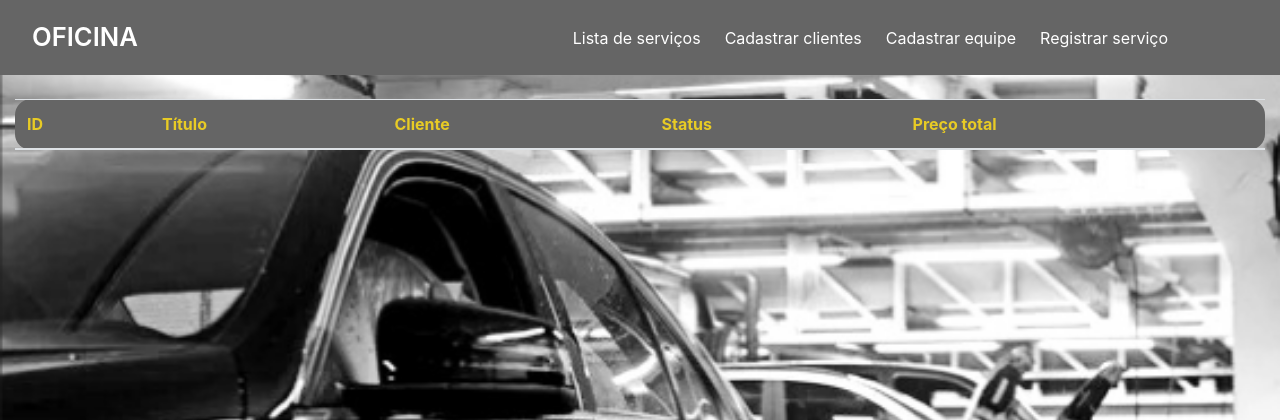
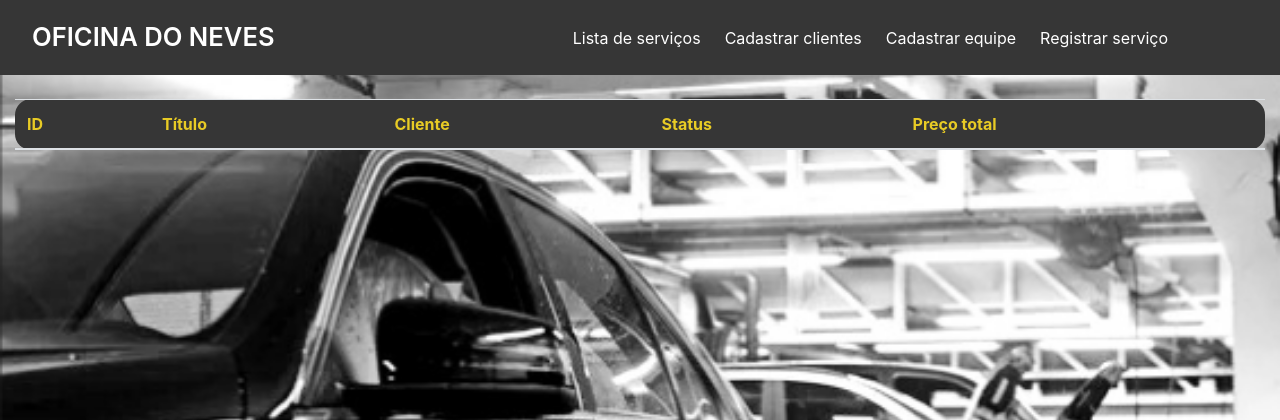
Before and after one commit to neves1234/OficinaPython, a Django app: page /servicos/listar_servico/ in a window 1280 px wide. Shown: the top 420 px of the page. Run offline with Django 5.2, Linux system fonts and the light colour scheme; the visitor is signed in with stand-in values (Sample User, id 1); data that the repository does not hold is empty; parts of the project's set-up code (start-up, migrations or seed data) failed here and were passed over.

Commit message:
Commit 3

```diff
--- a/equipes/templates/equipes.html
+++ b/equipes/templates/equipes.html
@@ -15,7 +15,7 @@
 
             <div id="adicionar-equipe" class="adicionar-equipe">
                 <form action="{% url 'equipes' %}" method="POST">{% csrf_token %}
-                    <p>Nome:</p>
+                    <p>Nome da equipe:</p>
                     <input type="text" class="form-control" placeholder="Nome" name="nome" value="{{nome}}">
                     <br><br>
                     <div class="add-mecanicos">
--- a/templates/static/clientes/css/clientes.css
+++ b/templates/static/clientes/css/clientes.css
@@ -27,7 +27,7 @@ body {
 .container {
     width: 33%;
     padding: 2rem;
-    background-color: #656565;
+    background-color: #363636;
     color: white;
     border-radius: 1.5rem;
     margin-top: 1rem;
--- a/templates/static/equipes/css/equipes.css
+++ b/templates/static/equipes/css/equipes.css
@@ -27,7 +27,7 @@ body {
 .container {
     width: 33%;
     padding: 2rem;
-    background-color: #656565;
+    background-color: #363636;
     color: white;
     border-radius: 1.5rem;
     margin-top: 1rem;
--- a/templates/static/general/css/base.css
+++ b/templates/static/general/css/base.css
@@ -1,7 +1,7 @@
 body {
   margin: 0;
   padding: 0;
-  background-image: url('fundo-preto.png');
+  background-image: url('./fundo-preto.png');
   background-repeat: no-repeat;
   background-size: cover;
   background-attachment: fixed;
@@ -12,7 +12,7 @@ header {
   display: flex;
   align-items: center;
   justify-content: space-between;
-  background-color: #656565;
+  background-color: #363636;
   padding: 0.6rem 2rem;
   color: #fff;
 }
--- a/templates/static/servicos/css/listar_servico.css
+++ b/templates/static/servicos/css/listar_servico.css
@@ -1,6 +1,6 @@
 .table {
     border-radius: 1rem;
-    background-color: #656565;
+    background-color: #363636;
     color: white;
 }
 
--- a/templates/static/servicos/js/servico.js
+++ b/templates/static/servicos/js/servico.js
@@ -1,33 +1,19 @@
-const botaoFinalizar = document.querySelector('.finalizar-servico');
-const servicoId = botaoFinalizar.dataset.servicoId;
-
-// Verifique se o botão foi encontrado
-if (botaoFinalizar) {
-    botaoFinalizar.addEventListener('click', function () {
-        // Verifique se o ID do serviço é válido
-        if (servicoId === undefined || servicoId === null) {
-            // Exiba uma mensagem de erro
-            alert('O ID do serviço é inválido.');
-            return;
-        }
-
-        // Envie uma requisição AJAX para atualizar o status do serviço no servidor
 fetch('/finalizar_servico/' + servicoId, {
         method: 'POST'
     })
     .then(response => {
-            if (!response.ok) {
-                throw new Error('Erro ao finalizar o serviço');
+        if (response.ok) {
+            return response.json();
         }
-            return response.json();
+        throw new Error('Ocorreu um erro ao finalizar o serviço.');
     })
     .then(data => {
+        // Altere o status do serviço no DOM
         const linhaServico = document.querySelector(`tr[data-servico-id="${servicoId}"]`);
-            linhaServico.querySelector('td:nth-child(5)').textContent = 'Finalizado';
-            linhaServico.querySelector('td:nth-child(5) span').style.color = 'rgb(198, 255, 198)';
+        linhaServico.querySelector('td:nth-child(5)').textContent = data.finalizado ? 'Finalizado' : 'Em andamento';
+        linhaServico.querySelector('td:nth-child(5) span').style.color = data.finalizado ? 'rgb(198, 255, 198)' : 'rgb(255, 198, 198)';
     })
-        .catch(error => console.error(error));
+    .catch(error => {
+        console.error('Erro:', error);
+        alert('Ocorreu um erro ao finalizar o serviço: ' + error.message);
     });
-} else {
-    console.error('Botão não encontrado.');
-}
--- a/usuarios/templates/base.html
+++ b/usuarios/templates/base.html
@@ -17,7 +17,7 @@
 
     <header>
         <div class="logo-details">
-            <div class="logo_name">OFICINA</div>
+            <div class="logo_name">OFICINA DO NEVES</div>
         </div>
         <ul class="nav-list">
           <li>
@@ -43,6 +43,7 @@
         </ul>
       </header>
 
+
       <section class="home-section">
           {% block 'dashboard'%}
           {% endblock %}
```
Lines whose indentation alone changed are shown as unchanged.
